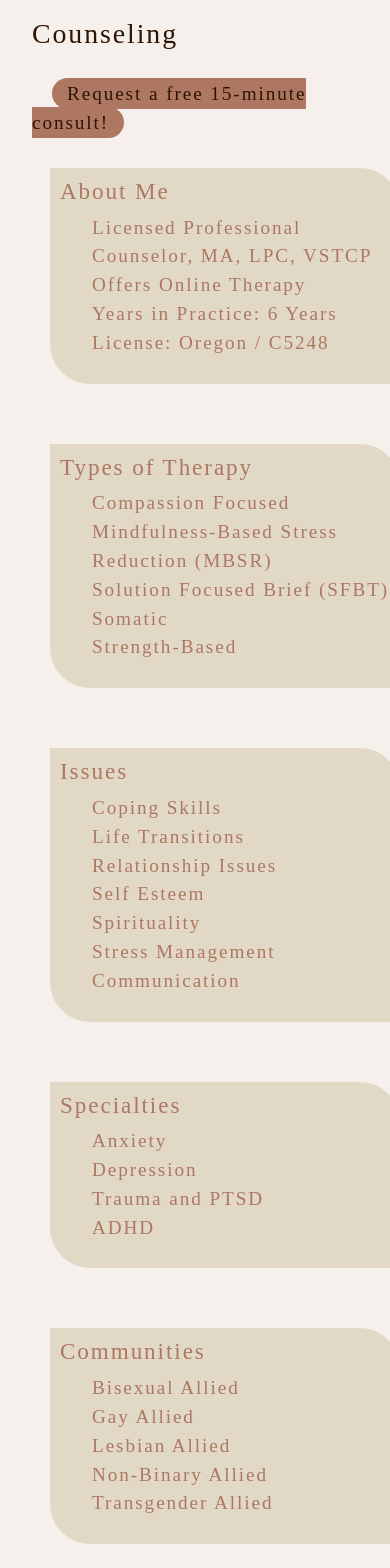
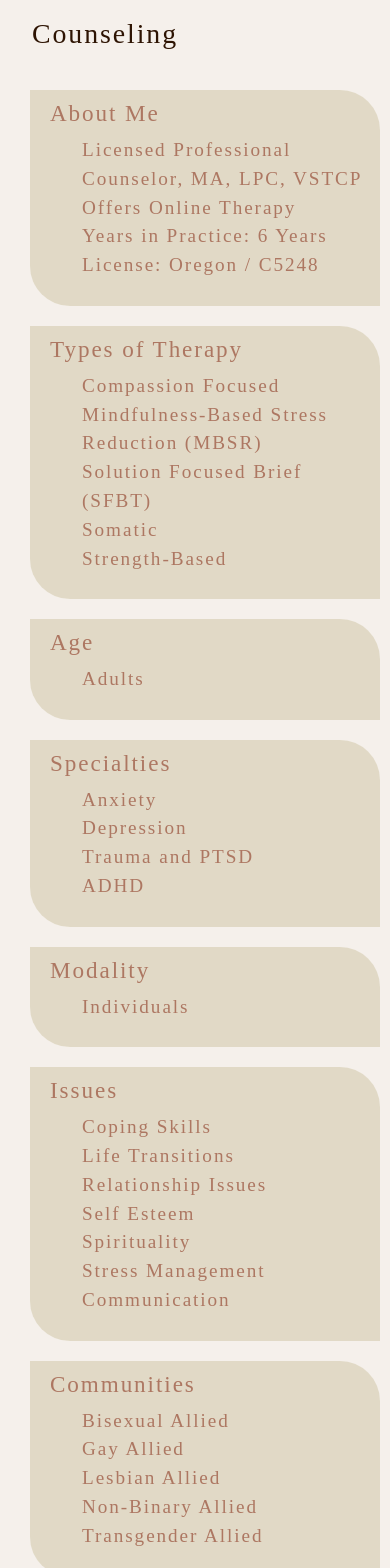
Before and after one commit to Bin-Ostrowski/innerlight-vibrations, a React (Create React App) app: page / in a window 390 px wide. Shown: the part 6320-7888 px from the top of the page. Built offline with nearby package versions, Linux system fonts and the light colour scheme.

Commit message:
repostioned counseling cards and mobile media query

```diff
--- a/src/components/Counseling/index.js
+++ b/src/components/Counseling/index.js
@@ -6,14 +6,8 @@ export default function Counseling() {
     <section id="counseling">
       <Container fluid>
         <h1 className="section-title">Counseling</h1>
-        <Row>
-          <Col md={4}>
-            <a className="CTA counseling-CTA" href="#contact">
-              Request a free 15-minute consult!
-            </a>
-          </Col>
-        </Row>
-        <Row className="cards-container">
+
+        <Row className="cards-container, justify-content-md-center">
           <Col md={4} className="cards">
             <h3>About Me</h3>
             <ul>
@@ -34,17 +28,11 @@ export default function Counseling() {
             </ul>
           </Col>
         </Row>
-        <Row className="cards-container">
+        <Row className="cards-container, justify-content-md-center">
           <Col md={3} className="cards">
-            <h3>Issues</h3>
+            <h3>Age</h3>
             <ul>
-              <li>Coping Skills</li>
-              <li>Life Transitions</li>
-              <li>Relationship Issues</li>
-              <li>Self Esteem</li>
-              <li>Spirituality</li>
-              <li>Stress Management</li>
-              <li>Communication</li>
+              <li>Adults</li>
             </ul>
           </Col>
           <Col md={3} className="cards">
@@ -57,17 +45,13 @@ export default function Counseling() {
             </ul>
           </Col>
           <Col md={3} className="cards">
-            <h3>Communities</h3>
+            <h3>Modality</h3>
             <ul>
-              <li>Bisexual Allied</li>
-              <li>Gay Allied</li>
-              <li>Lesbian Allied</li>
-              <li>Non-Binary Allied</li>
-              <li>Transgender Allied</li>
+              <li>Individuals</li>
             </ul>
           </Col>
         </Row>
-        <Row className="cards-container">
+        <Row className="cards-container, justify-content-md-center">
           {/* <Col md={3} className="cards">
             <h3>Mental Health</h3>
             <ul>
@@ -82,16 +66,26 @@ export default function Counseling() {
               <li>Lesbian</li>
             </ul>
           </Col> */}
-          <Col md={2} className="cards">
-            <h3>Age</h3>
+          <Col md={4} className="cards">
+            <h3>Issues</h3>
             <ul>
-              <li>Adults</li>
+              <li>Coping Skills</li>
+              <li>Life Transitions</li>
+              <li>Relationship Issues</li>
+              <li>Self Esteem</li>
+              <li>Spirituality</li>
+              <li>Stress Management</li>
+              <li>Communication</li>
             </ul>
           </Col>
-          <Col md={3} className="cards">
-            <h3>Modality</h3>
+          <Col md={4} className="cards">
+            <h3>Communities</h3>
             <ul>
-              <li>Individuals</li>
+              <li>Bisexual Allied</li>
+              <li>Gay Allied</li>
+              <li>Lesbian Allied</li>
+              <li>Non-Binary Allied</li>
+              <li>Transgender Allied</li>
             </ul>
           </Col>
         </Row>
--- a/src/index.css
+++ b/src/index.css
@@ -232,12 +232,8 @@ section {
 .cards {
   background-color: var(--cards);
   margin: 30px 0 30px 30px;
-  padding: 10px 10px 10px 10px;
+  padding: 10px 10px 10px 20px;
   border-radius: 0 40px;
-}
-
-.counseling-CTA {
-  margin: 0 0 0 20px;
 }
 
 /* SERVICES */
@@ -381,5 +377,11 @@ and (max-width : 1024px){
 
 /* MOBILE SCREEN */
 @media only screen and (min-width: 320px) and (max-width: 480px){
+  .cards {
+    background-color: var(--cards);
+    margin: 10px 10px 10px 10px;
+    padding: 10px 10px 10px 20px;
+    border-radius: 0 40px;
+  }
 
 }
```
